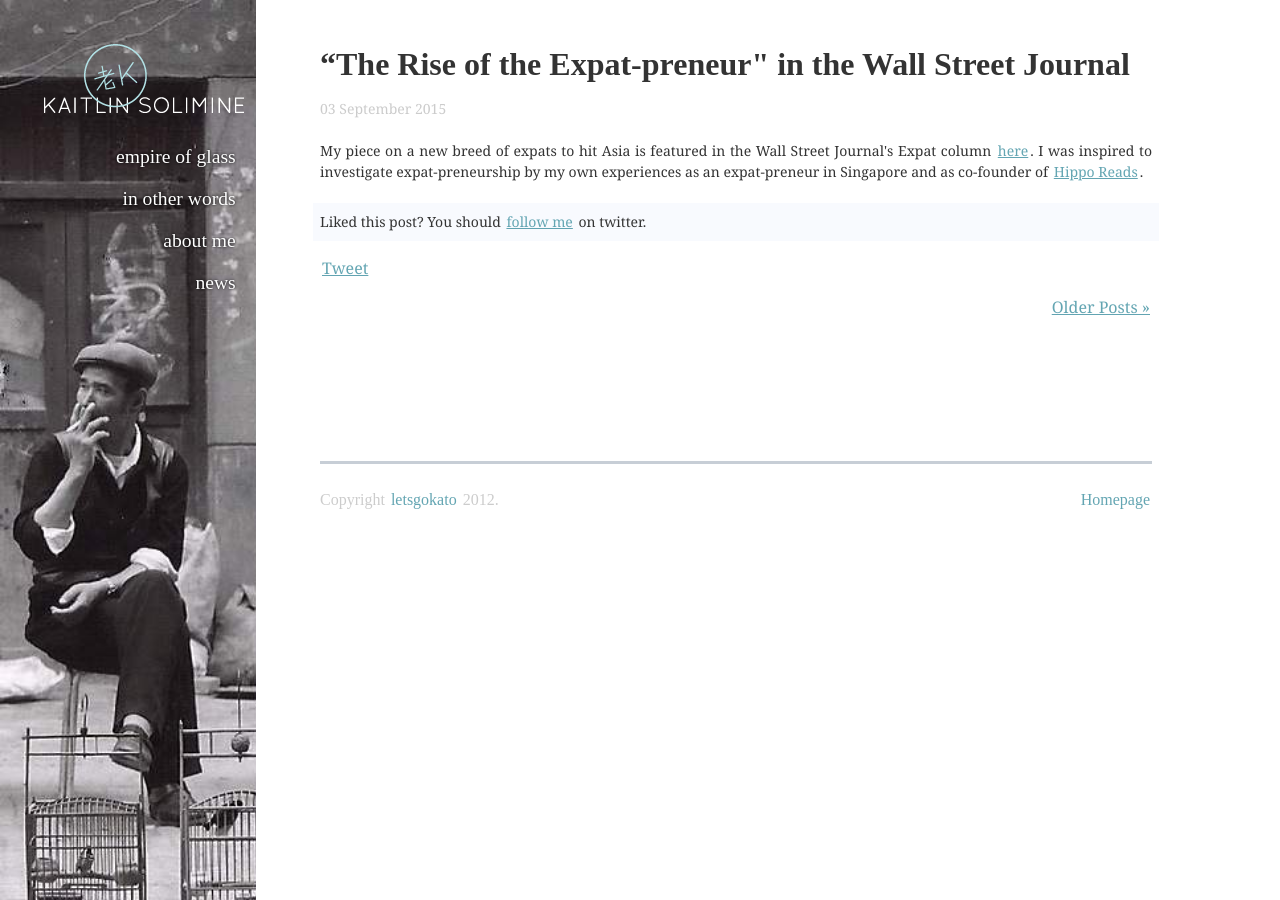
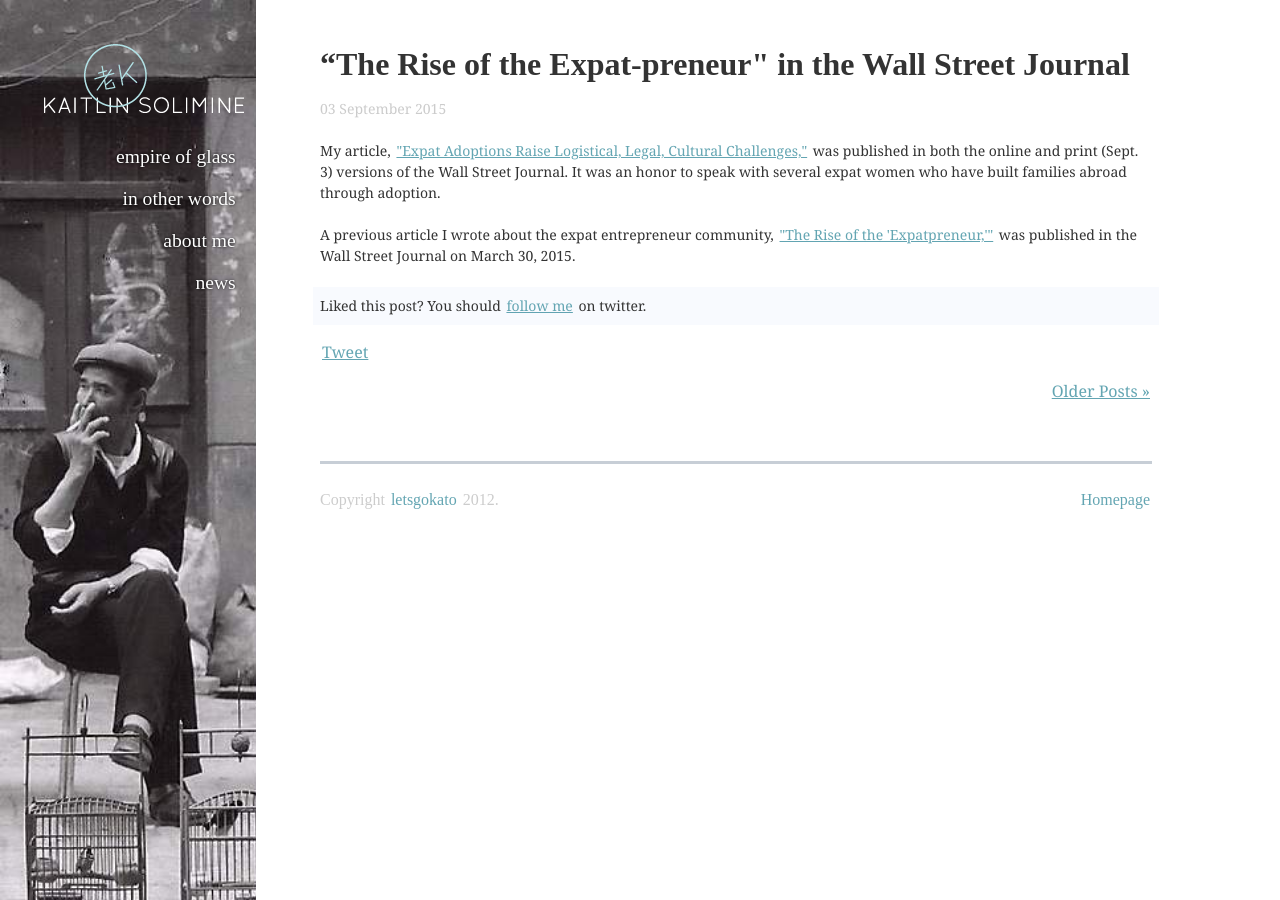
Before and after one commit to ajhit406/kato, a Jekyll site: the page built from _posts/2015-09-03-The-Rise-of-the-Expat-preneur.md, in a window 1280 px wide. Built offline with Jekyll 4.4.1, drawn with Linux system fonts in a browser that asks for light colours; some web fonts are replaced; Markdown is read by kramdown in place of the engine named in the settings; comment, search, counter and statistics services are not loaded.

Commit message:
Update 2015-09-03-The-Rise-of-the-Expat-preneur.md

```diff
--- a/_posts/2015-09-03-The-Rise-of-the-Expat-preneur.md
+++ b/_posts/2015-09-03-The-Rise-of-the-Expat-preneur.md
@@ -4,4 +4,5 @@ title: “The Rise of the Expat-preneur" in the Wall Street Journal
 lnav: index
 ---
 
-<p style="text-align: justify;">My piece on a new breed of expats to hit Asia is featured in the Wall Street Journal's Expat column <a href="http://blogs.wsj.com/expat/2015/03/30/the-rise-of-the-expat-preneur/">here</a>. I was inspired to investigate expat-preneurship by my own experiences as an expat-preneur in Singapore and as co-founder of <a href="http://hipporeads.com">Hippo Reads</a>.</p>
+<p>My article, <a href="http://blogs.wsj.com/expat/2015/09/01/expat-adoptions-raise-logistical-legal-cultural-challenges/" target="_blank">"Expat Adoptions Raise Logistical, Legal, Cultural Challenges,"</a> was published in both the online and print (Sept. 3) versions of the Wall Street Journal. It was an honor to speak with several expat women who have built families abroad through adoption.</p>
+<p>A previous article I wrote about the expat entrepreneur community, <a href="http://blogs.wsj.com/expat/2015/03/30/the-rise-of-the-expat-preneur/" target="_blank">"The Rise of the 'Expatpreneur,'"</a> was published in the Wall Street Journal on March 30, 2015.</p>
```
